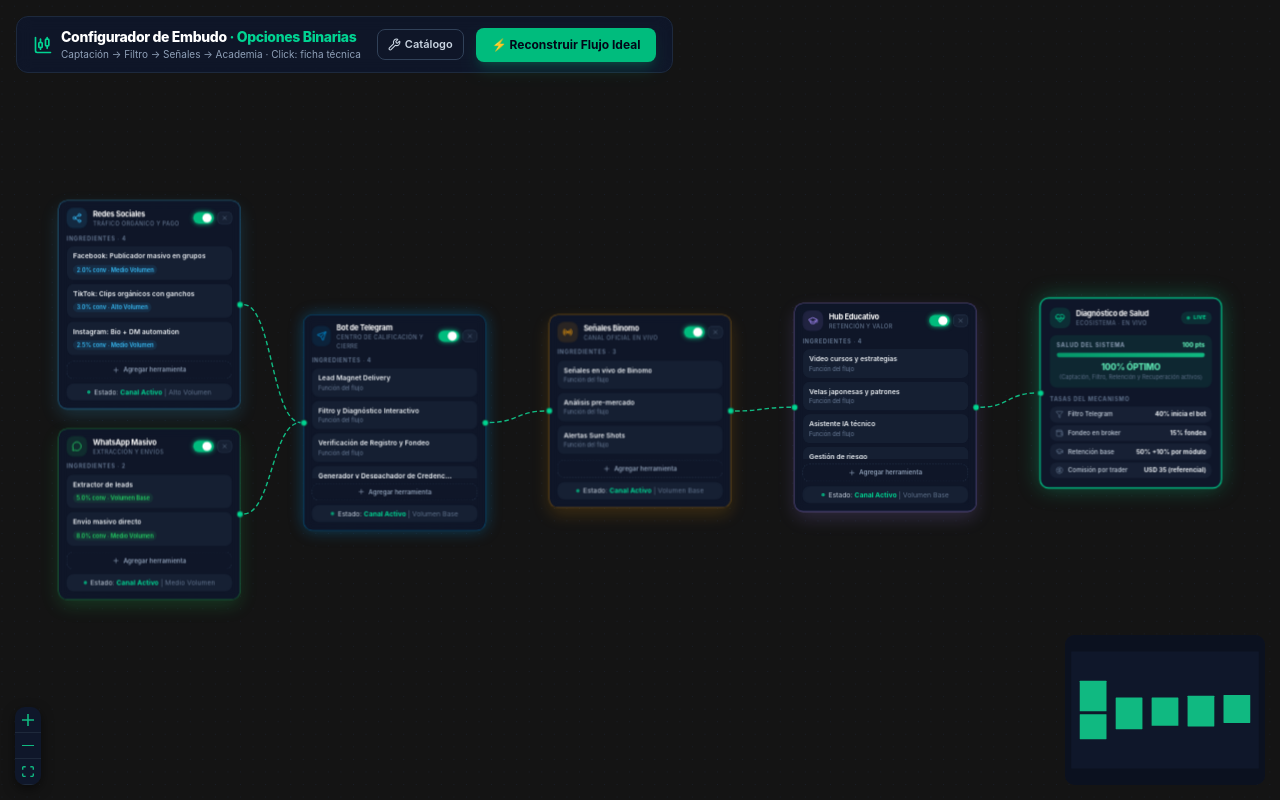
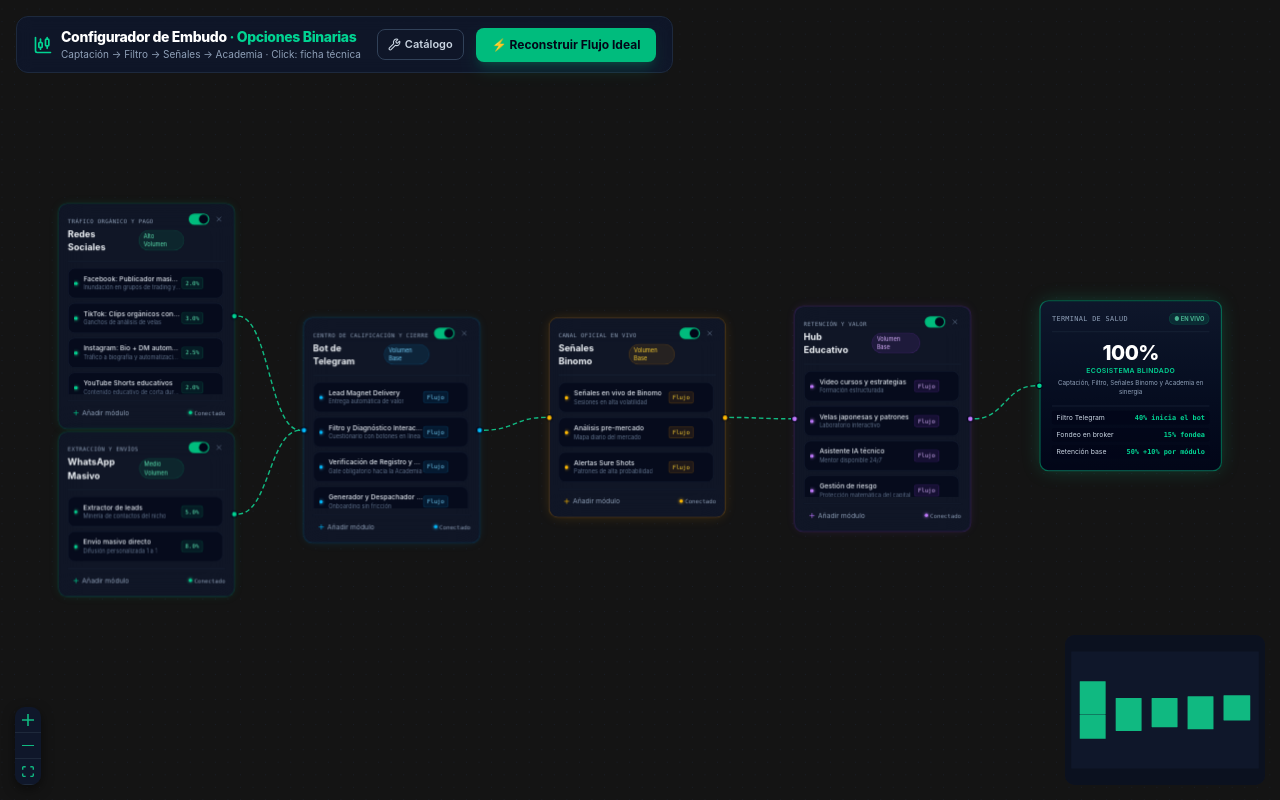
Before and after one commit to bahamonkast-sudo/flow-app, a React (Vite) app: page / in a window 1280 px wide. Built offline with nearby package versions, Linux system fonts and the light colour scheme.

Commit message:
Nodos sleek: ContainerNode por temas + Terminal de Salud

```diff
--- a/src/nodes/ContainerNode.jsx
+++ b/src/nodes/ContainerNode.jsx
@@ -1,9 +1,44 @@
 import { Handle, Position, useReactFlow } from '@xyflow/react';
-import { Share2, MessageCircle, Send, GraduationCap, Radio, X, Trash2, Plus } from 'lucide-react';
+import { X, Plus, Trash2 } from 'lucide-react';
 import { useFunnelStore, PHASE_META, capacityOf } from '../store/useFunnelStore';
-import { Toggle } from './ui';
 
-const ICONS = { social: Share2, wa: MessageCircle, telegram: Send, signals: Radio, academy: GraduationCap };
+const THEME_OF = { social: 'emerald', wa: 'emerald', telegram: 'sky', signals: 'amber', academy: 'purple' };
+
+const colorThemes = {
+  emerald: {
+    border: 'border-emerald-500/30 hover:border-emerald-400/60',
+    glow: 'shadow-[0_0_20px_-3px_rgba(16,185,129,0.15)]',
+    accent: 'text-emerald-400',
+    pill: 'bg-emerald-500/10 text-emerald-300 border-emerald-500/20',
+    handle: 'bg-emerald-400!',
+    dot: 'bg-emerald-400 shadow-[0_0_6px_#34d399]',
+  },
+  sky: {
+    border: 'border-sky-500/30 hover:border-sky-400/60',
+    glow: 'shadow-[0_0_20px_-3px_rgba(14,165,233,0.15)]',
+    accent: 'text-sky-400',
+    pill: 'bg-sky-500/10 text-sky-300 border-sky-500/20',
+    handle: 'bg-sky-400!',
+    dot: 'bg-sky-400 shadow-[0_0_6px_#38bdf8]',
+  },
+  amber: {
+    border: 'border-amber-500/40 hover:border-amber-400/70',
+    glow: 'shadow-[0_0_25px_-3px_rgba(245,158,11,0.2)]',
+    accent: 'text-amber-400',
+    pill: 'bg-amber-500/10 text-amber-300 border-amber-500/20',
+    handle: 'bg-amber-400!',
+    dot: 'bg-amber-400 shadow-[0_0_6px_#fbbf24]',
+  },
+  purple: {
+    border: 'border-purple-500/30 hover:border-purple-400/60',
+    glow: 'shadow-[0_0_20px_-3px_rgba(168,85,247,0.15)]',
+    accent: 'text-purple-400',
+    pill: 'bg-purple-500/10 text-purple-300 border-purple-500/20',
+    handle: 'bg-purple-400!',
+    dot: 'bg-purple-400 shadow-[0_0_6px_#c084fc]',
+  },
+};
+
 const HANDLES = {
   social: { target: false, source: true },
   wa: { target: false, source: true },
@@ -15,7 +50,7 @@ const HANDLES = {
 export default function ContainerNode({ id, data }) {
   const phaseId = data.phaseId;
   const meta = PHASE_META[phaseId];
-  const Icon = ICONS[phaseId];
+  const theme = colorThemes[THEME_OF[phaseId]] || colorThemes.emerald;
   const handles = HANDLES[phaseId];
 
   const phase = useFunnelStore((s) => s.phases[phaseId]);
@@ -27,12 +62,9 @@ export default function ContainerNode({ id, data }) {
   const { deleteElements } = useReactFlow();
 
   if (!phase) return null;
+  const isActive = phase.enabled;
   const totalReach = phase.items.reduce((s, i) => s + i.reach, 0);
-  const glow = phase.enabled
-    ? phaseId === 'telegram'
-      ? '0 0 28px rgba(0,136,204,0.4)'
-      : `0 12px 32px ${meta.color}2e`
-    : undefined;
+  const badge = isActive ? capacityOf(totalReach) : 'Pausado';
 
   const removePhase = (e) => {
     e.stopPropagation();
@@ -56,42 +88,52 @@ export default function ContainerNode({ id, data }) {
       onClick={() => inspect({ type: 'phase', phaseId })}
       onDragOver={(e) => { e.preventDefault(); e.stopPropagation(); }}
       onDrop={onDrop}
-      className={`node-card w-80 rounded-2xl border bg-slate-900/90 text-slate-100 shadow-xl backdrop-blur transition-opacity ${
-        phase.enabled ? '' : 'opacity-45 grayscale'
+      className={`relative w-[310px] rounded-2xl bg-slate-900/80 backdrop-blur-xl border ${theme.border} ${theme.glow} p-4 transition-all duration-300 ${
+        !isActive ? 'opacity-40 grayscale' : ''
       }`}
-      style={{ borderColor: phase.enabled ? `${meta.color}99` : '#334155', boxShadow: glow }}
     >
-      {handles.target && <Handle id="in" type="target" position={Position.Left} className="bg-emerald-400! w-3! h-3!" />}
+      {handles.target && (
+        <Handle type="target" position={Position.Left} id="in" className={`w-3! h-3! border-2! border-slate-950! ${theme.handle}`} />
+      )}
+      {handles.source && (
+        <Handle type="source" position={Position.Right} id="out" className={`w-3! h-3! border-2! border-slate-950! ${theme.handle}`} />
+      )}
 
-      <div className="mb-2.5 flex items-center justify-between px-3.5 pt-3">
-        <div className="flex items-center gap-2.5">
-          <span
-            className="flex h-9 w-9 items-center justify-center rounded-xl"
-            style={{ background: `${meta.color}1f`, color: meta.color }}
+      <div className="flex items-start justify-between gap-2 pb-3 border-b border-slate-800/80">
+        <div>
+          <span className="text-[10px] font-mono tracking-wider uppercase text-slate-400">
+            {meta.subtitle}
+          </span>
+          <h3 className="text-base font-bold text-slate-100 flex items-center gap-1.5">
+            {meta.title}
+            {badge && (
+              <span className={`text-[10px] px-2 py-0.5 rounded-full border ${theme.pill} font-normal`}>
+                {badge}
+              </span>
+            )}
+          </h3>
+        </div>
+
+        <div className="flex items-center gap-1.5">
+          <button
+            onClick={(e) => { e.stopPropagation(); togglePhase(phaseId); }}
+            className={`nodrag w-9 h-5 rounded-full transition-colors p-0.5 flex items-center ${
+              isActive ? 'bg-emerald-500 justify-end' : 'bg-slate-700 justify-start'
+            }`}
           >
-            <Icon size={18} />
-          </span>
-          <div>
-            <div className="text-[13px] font-bold tracking-tight text-white">{meta.title}</div>
-            <div className="text-[10px] font-medium uppercase tracking-wider text-slate-500">{meta.subtitle}</div>
-          </div>
-        </div>
-        <div className="flex items-center gap-1.5">
-          <Toggle on={phase.enabled} onChange={() => togglePhase(phaseId)} />
-          <span
-            className="fn-btn nodrag cursor-pointer rounded-lg border border-slate-700/80 bg-slate-800/60 px-1.5 py-1 text-slate-500 transition hover:border-red-500/70 hover:text-red-400"
+            <div className="w-4 h-4 rounded-full bg-slate-950 shadow-sm" />
+          </button>
+          <button
             onClick={removePhase}
+            className="nodrag text-slate-500 hover:text-rose-400 p-1 rounded-md transition-colors"
             title="Eliminar fase del flujo"
           >
-            <X size={12} />
-          </span>
+            <X size={14} />
+          </button>
         </div>
       </div>
 
-      <div className="mb-1.5 px-3.5 text-[10px] font-bold uppercase tracking-widest text-slate-500">
-        Ingredientes · {phase.items.length}
-      </div>
-      <div className="max-h-48 space-y-1.5 overflow-y-auto px-3.5">
+      <div className="my-3 space-y-2 max-h-[220px] overflow-y-auto pr-1">
         {phase.items.length === 0 && (
           <div className="rounded-xl border border-dashed border-slate-700 px-2 py-4 text-center text-[11px] text-slate-500">
             Caja vacía. Agrega herramientas desde el catálogo.
@@ -101,50 +143,48 @@ export default function ContainerNode({ id, data }) {
           <div
             key={item.id}
             onClick={(e) => { e.stopPropagation(); inspect({ type: 'item', phaseId, itemId: item.id }); }}
-            className="group flex cursor-pointer items-center justify-between gap-2 rounded-xl border border-transparent bg-slate-800/50 px-2.5 py-2 transition hover:border-slate-600 hover:bg-slate-800"
+            className="group flex items-center justify-between p-2.5 rounded-xl bg-slate-950/60 border border-slate-800/60 hover:border-slate-700 hover:bg-slate-800/40 cursor-pointer transition-all"
             title="Ver ficha técnica"
           >
-            <div className="min-w-0">
-              <div className="truncate text-[12px] font-semibold text-slate-100">{item.name}</div>
-              {item.conversion > 0
-                ? (
-                  <span
-                    className="mt-0.5 inline-block rounded-full px-1.5 py-px text-[10px] font-semibold"
-                    style={{ background: `${meta.color}1a`, color: meta.color }}
-                  >
-                    {(item.conversion * 100).toFixed(1)}% conv · {capacityOf(item.reach)}
-                  </span>
-                )
-                : (<div className="text-[10px] font-medium text-slate-500">Función del flujo</div>)}
+            <div className="flex items-center gap-2.5 truncate">
+              <div className={`w-1.5 h-1.5 rounded-full shrink-0 ${theme.dot}`} />
+              <div className="truncate">
+                <p className="text-xs font-medium text-slate-200 group-hover:text-white truncate">
+                  {item.name}
+                </p>
+                <p className="text-[10px] text-slate-500 truncate">{item.strategy}</p>
+              </div>
             </div>
-            <button
-              className="nodrag shrink-0 rounded-lg p-1.5 text-slate-600 opacity-0 transition group-hover:opacity-100 hover:bg-slate-700 hover:text-red-400"
-              onClick={(e) => { e.stopPropagation(); removeTool(phaseId, item.id); }}
-              title="Quitar ingrediente"
-            >
-              <Trash2 size={13} />
-            </button>
+            <div className="flex items-center gap-1 shrink-0">
+              <span className={`text-[10px] font-mono px-1.5 py-0.5 rounded border ${theme.pill}`}>
+                {item.conversion > 0 ? `${(item.conversion * 100).toFixed(1)}%` : 'Flujo'}
+              </span>
+              <button
+                className="nodrag rounded p-1 text-slate-600 opacity-0 transition group-hover:opacity-100 hover:bg-slate-700 hover:text-red-400"
+                onClick={(e) => { e.stopPropagation(); removeTool(phaseId, item.id); }}
+                title="Quitar ingrediente"
+              >
+                <Trash2 size={12} />
+              </button>
+            </div>
           </div>
         ))}
       </div>
 
-      <div className="px-3.5 pb-3.5">
+      <div className="pt-2 border-t border-slate-800/60 flex items-center justify-between">
         <button
-          className="nodrag mt-2.5 flex w-full items-center justify-center gap-1.5 rounded-xl border border-dashed border-slate-700 px-2 py-1.5 text-[11px] font-semibold text-slate-400 transition hover:border-emerald-500/70 hover:text-emerald-300"
           onClick={(e) => { e.stopPropagation(); inspect({ type: 'phase', phaseId }); openCatalog(true); }}
+          className="nodrag text-xs text-slate-400 hover:text-slate-200 flex items-center gap-1 py-1 px-2 rounded-lg hover:bg-slate-800/60 transition-colors"
         >
-          <Plus size={13} /> Agregar herramienta
+          <Plus size={13} className={theme.accent} />
+          <span>Añadir módulo</span>
         </button>
 
-        <div className="mt-2 flex items-center justify-center gap-1.5 rounded-xl bg-slate-800/60 px-2 py-1.5 text-[12px]">
-          <span className={`h-1.5 w-1.5 rounded-full ${phase.enabled ? 'animate-pulse bg-emerald-400' : 'bg-slate-600'}`} />
-          {phase.enabled
-            ? (<span className="text-slate-300">Estado: <span className="font-bold text-emerald-400">Canal Activo</span> <span className="text-slate-500">| {capacityOf(totalReach)}</span></span>)
-            : (<span className="text-slate-500">Estado: <span className="font-bold">Canal Pausado</span></span>)}
-        </div>
+        <span className="text-[10px] text-slate-400 font-mono flex items-center gap-1">
+          <span className={`w-1.5 h-1.5 rounded-full ${isActive ? theme.dot : 'bg-slate-600'}`} />
+          {isActive ? 'Conectado' : 'Pausado'}
+        </span>
       </div>
-
-      {handles.source && <Handle id="out" type="source" position={Position.Right} className="bg-emerald-400! w-3! h-3!" />}
     </div>
   );
 }
--- a/src/nodes/ResultNode.jsx
+++ b/src/nodes/ResultNode.jsx
@@ -1,12 +1,11 @@
 import { Handle, Position } from '@xyflow/react';
-import { HeartPulse, Filter, Wallet, GraduationCap, BadgeDollarSign, TriangleAlert, ShieldCheck } from 'lucide-react';
+import { TriangleAlert, ShieldCheck } from 'lucide-react';
 import { useFunnelStore, selectHealth } from '../store/useFunnelStore';
 
 const RATES = [
-  { Icon: Filter, label: 'Filtro Telegram', value: '40% inicia el bot' },
-  { Icon: Wallet, label: 'Fondeo en broker', value: '15% fondea' },
-  { Icon: GraduationCap, label: 'Retención base', value: '50% +10% por módulo' },
-  { Icon: BadgeDollarSign, label: 'Comisión por trader', value: 'USD 35 (referencial)' },
+  { label: 'Filtro Telegram', value: '40% inicia el bot' },
+  { label: 'Fondeo en broker', value: '15% fondea' },
+  { label: 'Retención base', value: '50% +10% por módulo' },
 ];
 
 export default function ResultNode() {
@@ -14,58 +13,41 @@ export default function ResultNode() {
   const optimal = h.optimal;
 
   return (
-    <div className={`node-card w-80 rounded-2xl border-2 bg-slate-900/95 p-4 text-slate-100 backdrop-blur ${
+    <div className={`w-[320px] rounded-2xl bg-gradient-to-b from-slate-900 to-slate-950 border-2 p-5 ${
       optimal
-        ? 'border-emerald-400 shadow-[0_0_40px_rgba(16,185,129,0.4)]'
-        : 'border-red-500/70 shadow-[0_0_40px_rgba(239,68,68,0.3)]'
+        ? 'border-emerald-500/50 shadow-[0_0_35px_-5px_rgba(16,185,129,0.3)]'
+        : 'border-red-500/50 shadow-[0_0_35px_-5px_rgba(239,68,68,0.3)]'
     }`}>
-      <Handle id="in" type="target" position={Position.Left} className="bg-emerald-400! w-3! h-3!" />
-      <div className="mb-3 flex items-center gap-2.5">
-        <span className={`flex h-9 w-9 items-center justify-center rounded-xl ${optimal ? 'bg-emerald-500/15 text-emerald-400' : 'bg-red-500/15 text-red-400'}`}>
-          <HeartPulse size={18} />
-        </span>
-        <div>
-          <div className="text-[13px] font-bold tracking-tight text-white">Diagnóstico de Salud</div>
-          <div className="text-[10px] font-medium uppercase tracking-wider text-slate-500">Ecosistema · en vivo</div>
-        </div>
-        <span className={`ml-auto flex items-center gap-1.5 rounded-full px-2.5 py-1 text-[9px] font-extrabold tracking-wider ${
-          optimal ? 'bg-emerald-500/15 text-emerald-400' : 'bg-red-500/15 text-red-400'
+      <Handle id="in" type="target" position={Position.Left} className="bg-emerald-400! w-3! h-3! border-2! border-slate-950!" />
+
+      <div className="flex items-center justify-between pb-3 border-b border-slate-800">
+        <span className="text-xs font-mono text-slate-400 tracking-wider">TERMINAL DE SALUD</span>
+        <span className={`text-[10px] font-bold px-2 py-0.5 rounded-full animate-pulse border ${
+          optimal
+            ? 'bg-emerald-500/20 text-emerald-300 border-emerald-500/30'
+            : 'bg-red-500/20 text-red-300 border-red-500/30'
         }`}>
-          <span className={`h-1.5 w-1.5 animate-pulse rounded-full ${optimal ? 'bg-emerald-400' : 'bg-red-400'}`} /> LIVE
+          ● EN VIVO
         </span>
       </div>
 
-      <div className={`mb-3 rounded-xl px-3 py-2.5 ${optimal ? 'bg-emerald-500/10' : 'bg-red-500/10'}`}>
-        <div className="mb-1 flex items-baseline justify-between">
-          <div className="text-[10px] font-bold uppercase tracking-widest text-slate-400">Salud del sistema</div>
-          <div className={`text-[11px] font-extrabold ${optimal ? 'text-emerald-300' : 'text-red-300'}`}>{h.score} pts</div>
+      <div className="py-4 text-center">
+        <div className="text-4xl font-extrabold text-white tracking-tight">{h.score}%</div>
+        <div className={`text-xs font-semibold mt-1 uppercase tracking-wider ${optimal ? 'text-emerald-400' : 'text-red-400'}`}>
+          {optimal ? 'Ecosistema Blindado' : 'Sistema Vulnerable'}
         </div>
-        <div className="h-2 overflow-hidden rounded-full bg-slate-800">
-          <div
-            className="h-full rounded-full transition-all duration-500"
-            style={{
-              width: `${h.score}%`,
-              background: optimal ? 'linear-gradient(90deg,#059669,#10b981)' : 'linear-gradient(90deg,#b91c1c,#ef4444)',
-              boxShadow: optimal ? '0 0 12px #10b981' : '0 0 12px #ef4444',
-            }}
-          />
-        </div>
-        <div className={`mt-1.5 text-center text-[15px] font-extrabold tracking-tight ${optimal ? 'text-emerald-300' : 'text-red-300'}`}>{h.status}</div>
-        <div className="text-center text-[10px] text-slate-500">
+        <p className="text-[11px] text-slate-400 mt-1">
           {optimal
-            ? '(Captación, Filtro, Retención y Recuperación activos)'
-            : '(Riesgo alto de fuga de usuarios y quema de cuentas)'}
-        </div>
+            ? 'Captación, Filtro, Señales Binomo y Academia en sinergia'
+            : 'Riesgo alto de fuga de usuarios y quema de cuentas'}
+        </p>
       </div>
 
-      <div className="mb-1.5 text-[10px] font-bold uppercase tracking-widest text-slate-500">Tasas del mecanismo</div>
-      <div className="space-y-1">
-        {RATES.map(({ Icon, label, value }, i) => (
-          <div key={i} className="flex items-center justify-between rounded-xl bg-slate-800/60 px-2.5 py-1.5">
-            <div className="flex items-center gap-2 text-[11px] font-medium text-slate-300">
-              <Icon size={14} className="text-slate-500" /> {label}
-            </div>
-            <span className="text-[11px] font-bold text-slate-100">{value}</span>
+      <div className="space-y-1.5 pt-2 border-t border-slate-800 text-xs">
+        {RATES.map(({ label, value }, i) => (
+          <div key={i} className="flex justify-between py-1 px-2 rounded bg-slate-950/80 text-slate-300">
+            <span>{label}</span>
+            <span className="font-mono text-emerald-400 font-bold">{value}</span>
           </div>
         ))}
       </div>
```
